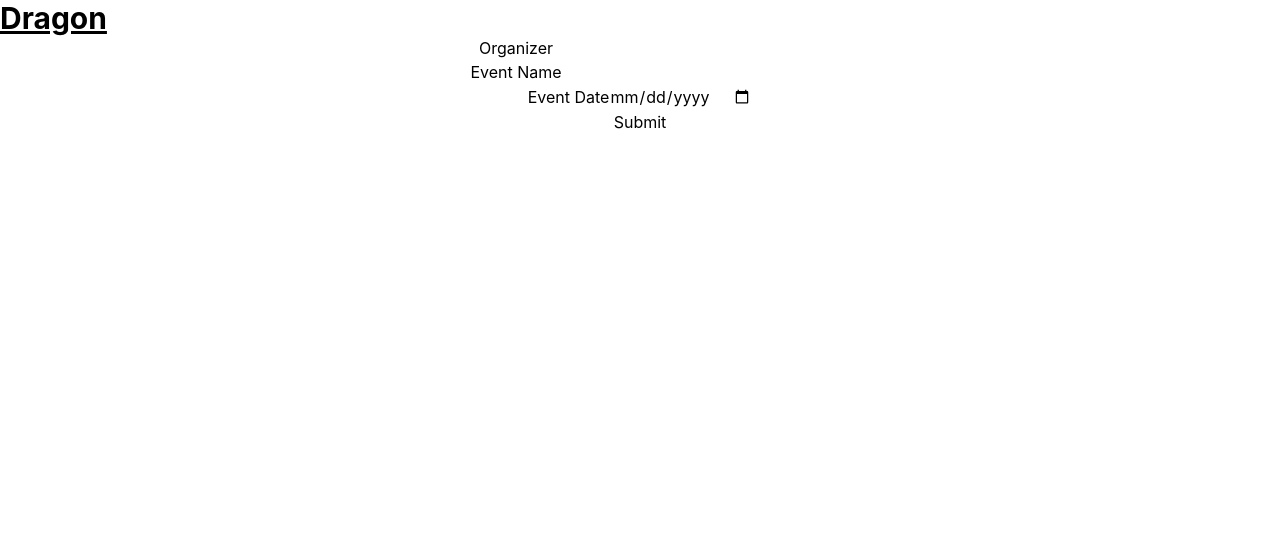
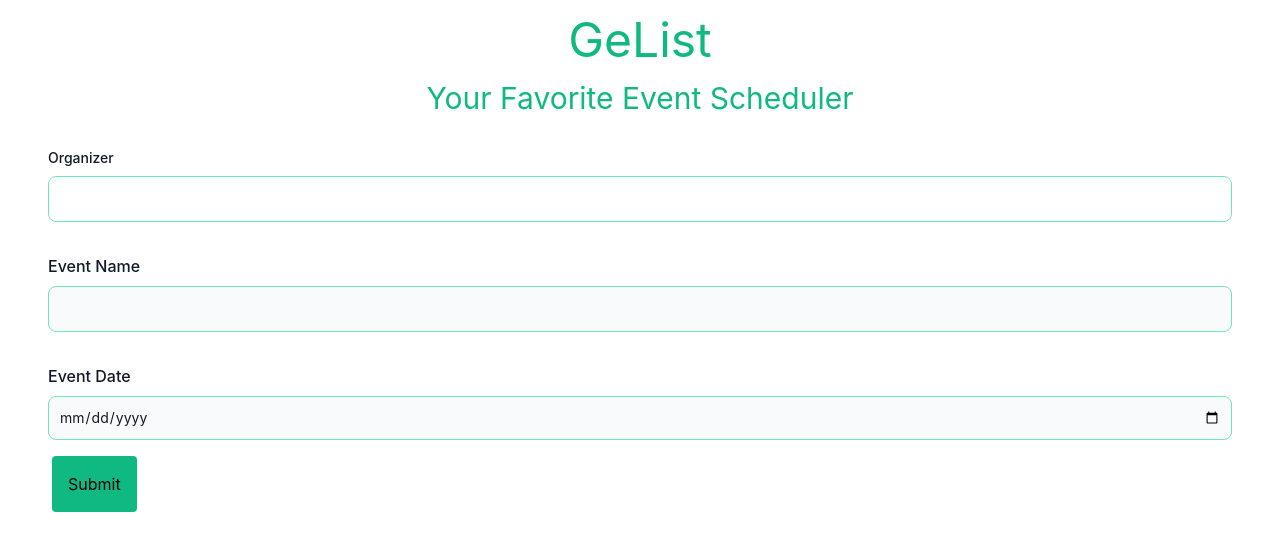
Before and after one commit to MichaelJuannn/gelist, a Next.js app: page / in a window 1280 px wide. Shown: the top 550 px of the page. Built offline with nearby package versions, Linux system fonts and the light colour scheme.

Commit message:
index ui

```diff
--- a/pages/index.jsx
+++ b/pages/index.jsx
@@ -6,23 +6,74 @@ import homeStyles from '../styles/Home.module.css';
 export default function Index() {
 	return (
 		<div>
-			<h1 className='text-3xl font-bold underline'> Dragon</h1>
-			<form action='/api/hello' method='POST' className={homeStyles.container}>
-				<div>
-					<label htmlFor='organizer'>Organizer</label>
-					<input type='text' name='organizer' id='organizer' className='' />
+			<Header />
+			<Formevent />
+		</div>
+	);
+}
+
+export function Header() {
+	return (
+		<div className='text-center text-emerald-500 '>
+			<div className='text-5xl  m-4'>GeList</div>
+			<div className='text-3xl m-4'>Your Favorite Event Scheduler</div>
+		</div>
+	);
+}
+
+export function Formevent() {
+	return (
+		<div className='w-full w-max-sm'>
+			<form
+				action='/api/hello'
+				method='POST'
+				className={`${homeStyles.container}`}
+			>
+				<div className='p-4'>
+					<label
+						htmlFor='organizer'
+						className='block mb-2 text-sm font-medium text-gray-900 dark:text-gray-300'
+					>
+						Organizer
+					</label>
+					<input
+						type='text'
+						name='organizer'
+						id='organizer'
+						className='bg-white-50 border border-emerald-300 text-gray-900 text-md rounded-lg focus:ring-emerald-500 focus:border-emerald-500 block w-full p-2.5 dark:bg-gray-700 dark:border-emerald-600 dark:placeholder-white-400 dark:text-white dark:focus:ring-emerald-500 dark:focus:border-emerald-500'
+					/>
 				</div>
-				<div>
-					<label htmlFor='eventDescription'>Event Name</label>
-					<input type='text' name='eventTitle' id='eventDescription' />
+				<div className='p-4'>
+					<label
+						htmlFor='eventDescription'
+						className='block mb-2 text-md font-medium text-gray-900 dark:text-gray-300'
+					>
+						Event Name
+					</label>
+					<input
+						type='text'
+						name='eventTitle'
+						id='eventDescription'
+						className='bg-gray-50 border border-emerald-300 text-gray-900 text-md rounded-lg focus:ring-emerald-500 focus:border-emerald-500 block w-full p-2.5 dark:bg-gray-700 dark:border-emerald-600 dark:placeholder-emerald-400 dark:text-white dark:focus:ring-emerald-500 dark:focus:border-emerald-500'
+					/>
 				</div>
-				<div>
-					<label htmlFor='eventDate'>Event Date</label>
-					<input type='date' name='eventDate' id='eventDate' />
+				<div className='p-4'>
+					<label
+						htmlFor='eventDate'
+						className='block mb-2 text-md font-medium text-gray-900 dark:text-gray-300'
+					>
+						Event Date
+					</label>
+					<input
+						type='date'
+						name='eventDate'
+						id='eventDate'
+						className='bg-gray-50 border border-emerald-300 text-gray-900 text-sm rounded-lg focus:ring-emerald-500 focus:border-emerald-500 block w-full p-2.5 dark:bg-gray-700 dark:border-emerald-600 dark:placeholder-emerald-400 dark:text-white dark:focus:ring-emerald-500 dark:focus:border-emerald-500'
+					/>
 				</div>
-				<div>
-					<button type='submit'>Submit</button>
-				</div>
+				<button type='submit' className='bg-emerald-500 rounded p-4 ml-5'>
+					Submit
+				</button>
 			</form>
 		</div>
 	);
--- a/styles/Home.module.css
+++ b/styles/Home.module.css
@@ -2,7 +2,6 @@
 	padding: 0 2rem;
 	margin-left: auto;
 	margin-right: auto;
-	text-align: center;
 }
 
 .main {
```
